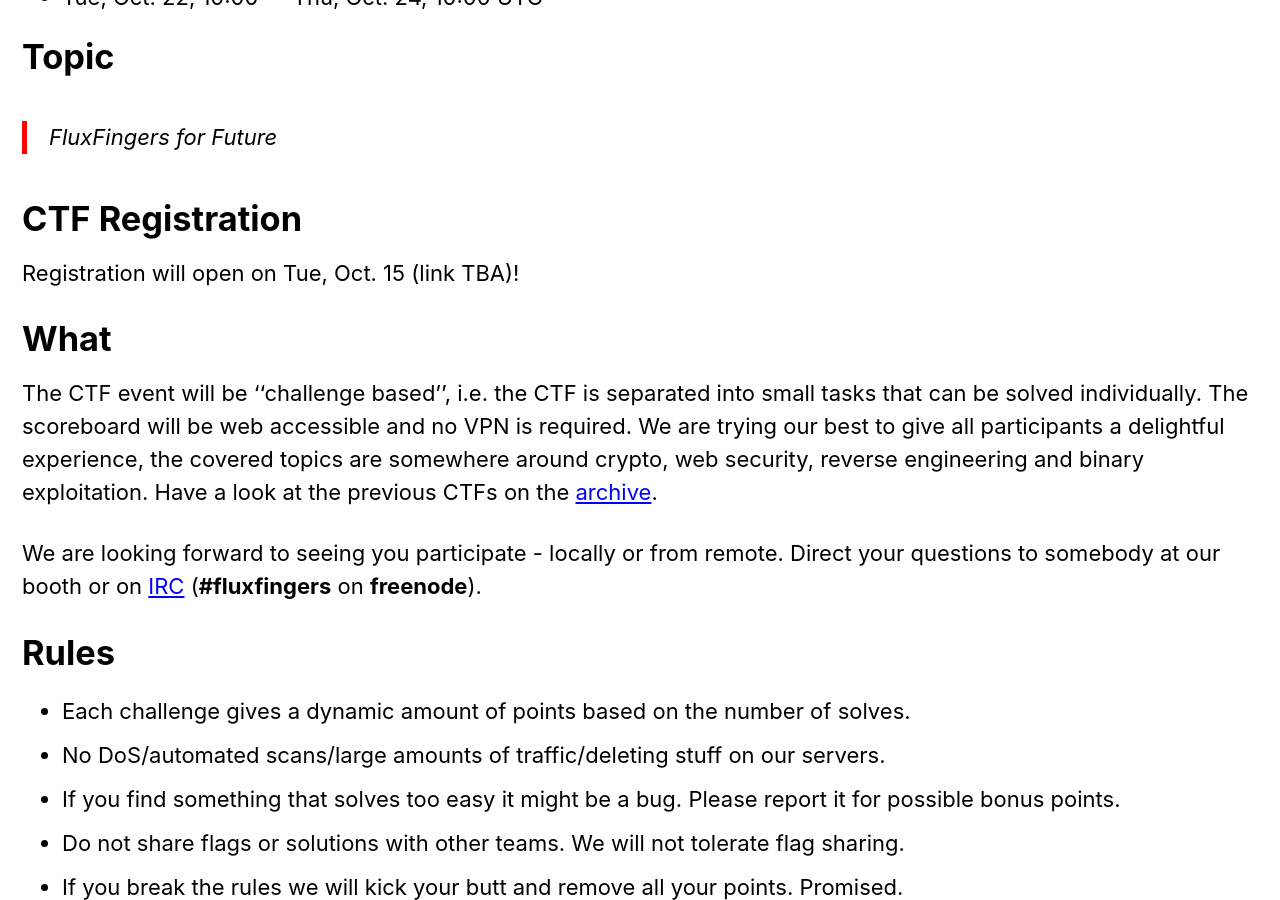
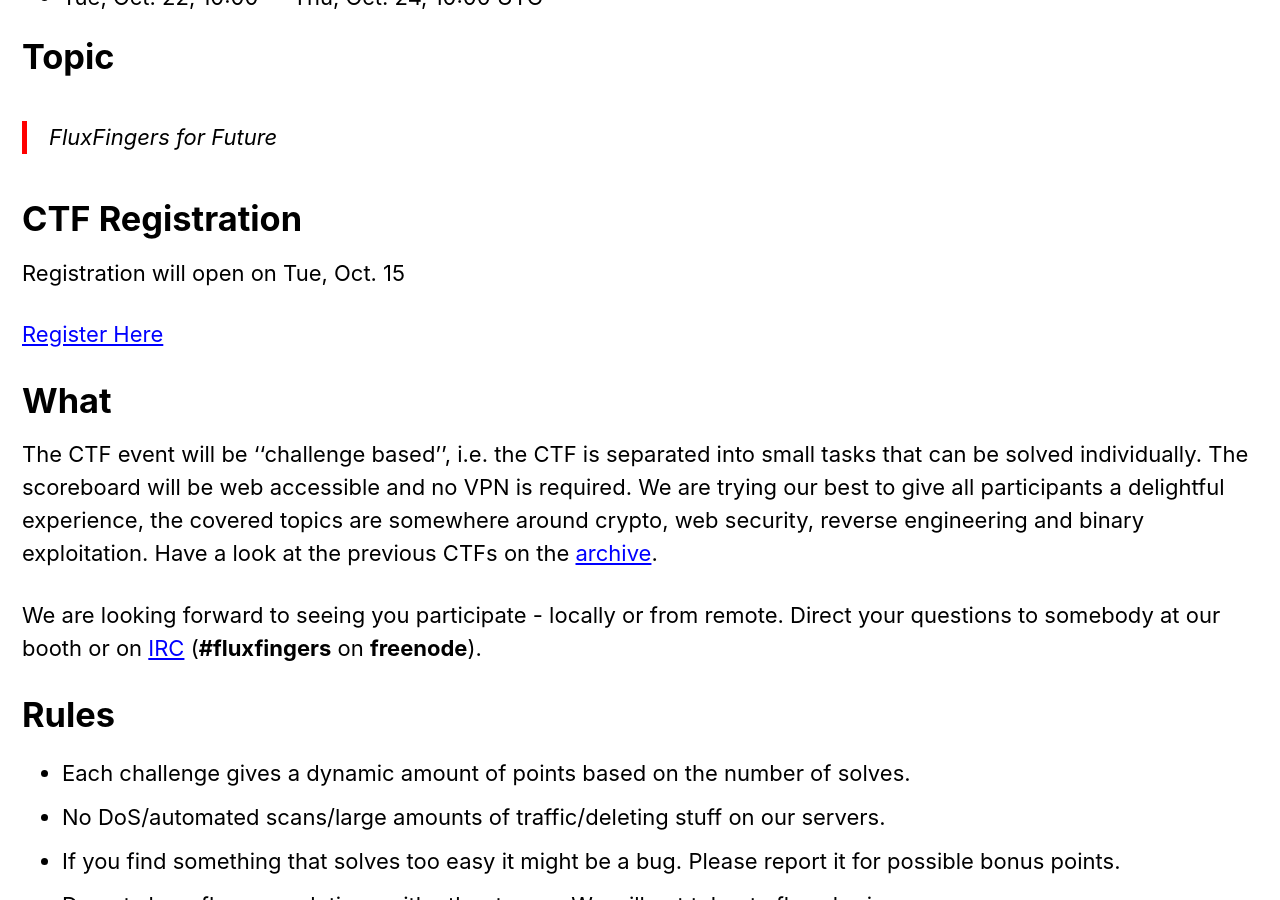
Before and after one commit to adulau/hack-lu-2019, a Jekyll site: the page built from ctf/index.md, in a window 1280 px wide and 900 px high, scrolled down 1244 px. Built offline with Jekyll 4.4.1, drawn with Linux system fonts in a browser that asks for light colours.

Commit message:
CTF Reg Link
Added Registration link for the CTF

```diff
--- a/ctf/index.md
+++ b/ctf/index.md
@@ -35,7 +35,9 @@
 
 # CTF Registration
 
-Registration will open on Tue, Oct. 15 (link TBA)!
+Registration will open on Tue, Oct. 15
+
+[Register Here](https://fluxfingersforfuture.fluxfingers.net/register)
 
 # What
 
```
